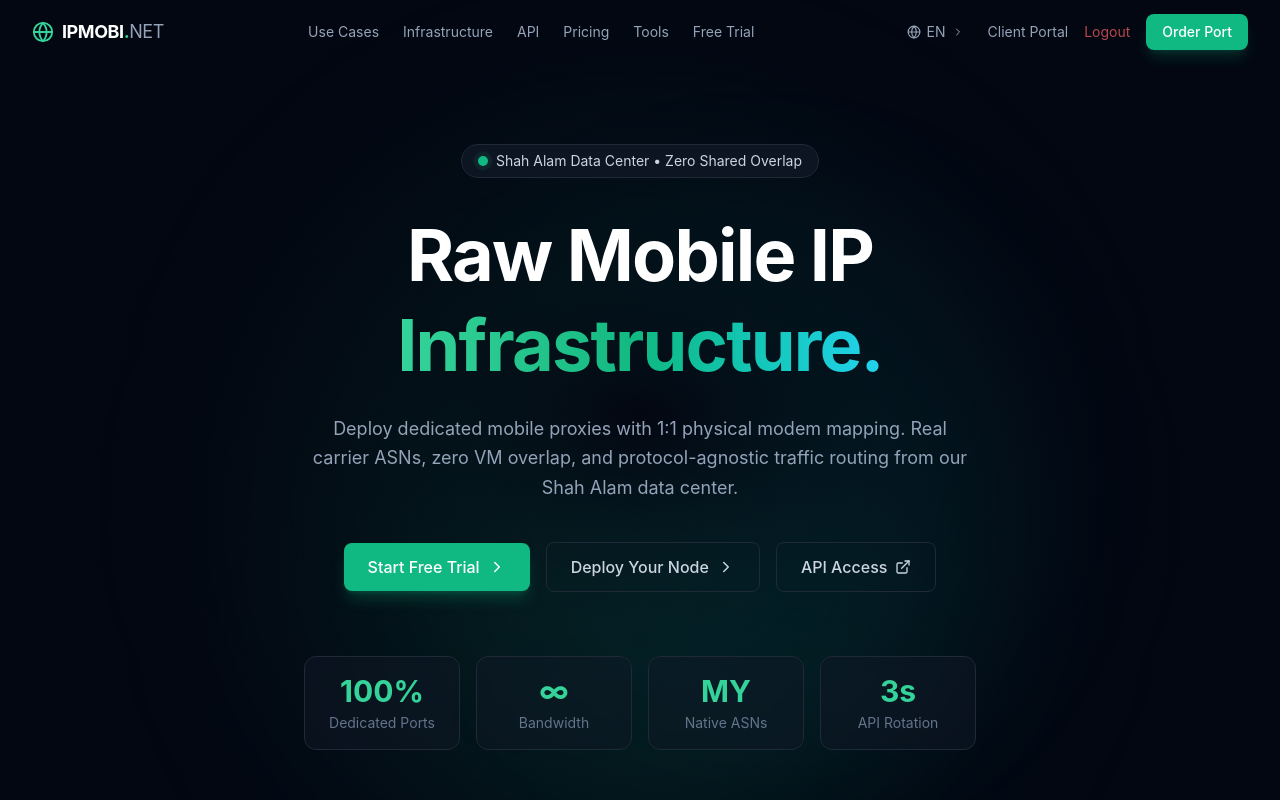
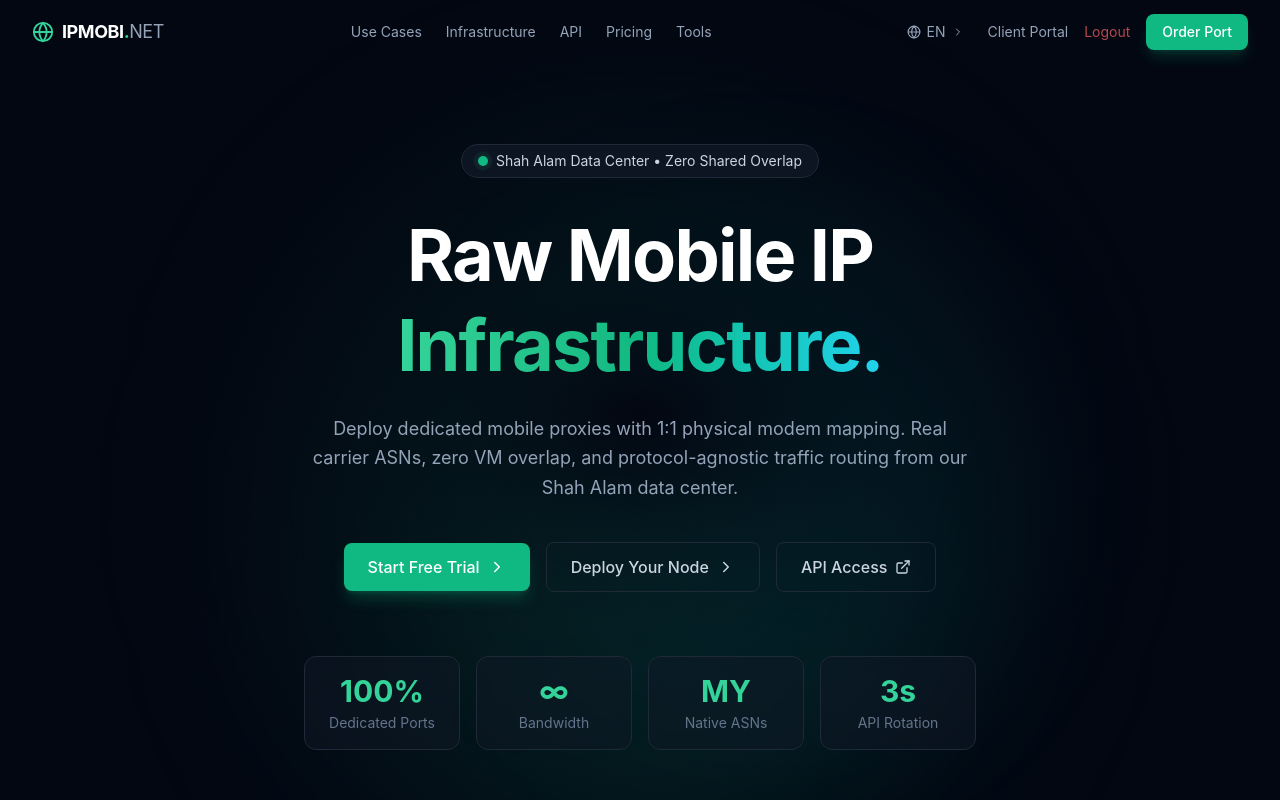
Before and after one commit to ipmobinet/ipmobi-landing, a Next.js app: page / in a window 1280 px wide. Shown: the top 800 px of the page. Built offline with nearby package versions, Linux system fonts and the light colour scheme.

Commit message:
Remove Free Trial from navbar, Client Portal is entry point

```diff
--- a/src/components/Navbar.tsx
+++ b/src/components/Navbar.tsx
@@ -38,7 +38,6 @@ const navLinks: { key: string; href: string; label?: string; sublinks?: { label:
       { label: "Browser Fingerprint", href: "/tools" },
     ]
   },
-  { key: "navTrial", href: "/trial" },
 ];
 
 export default function Navbar() {
```
